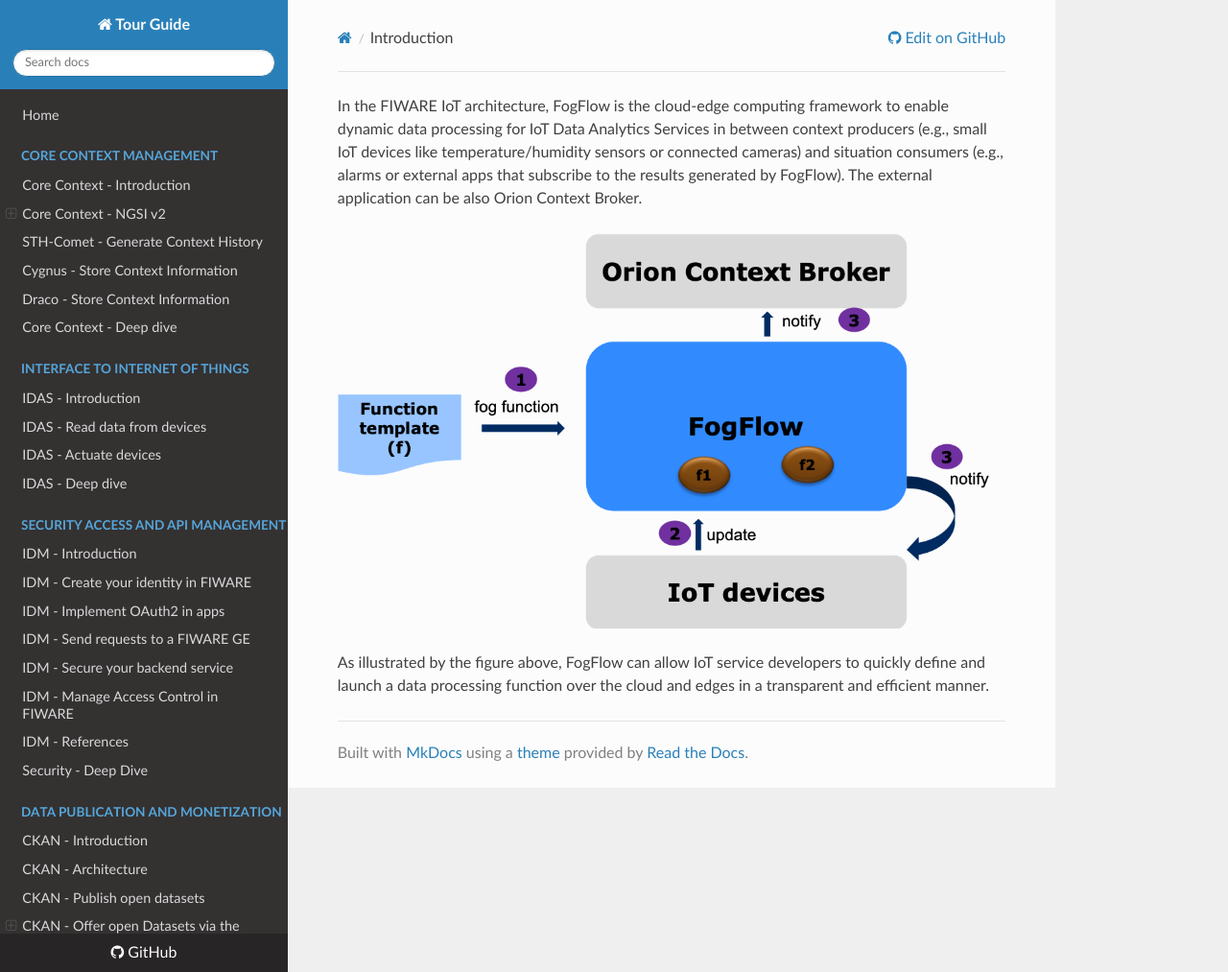
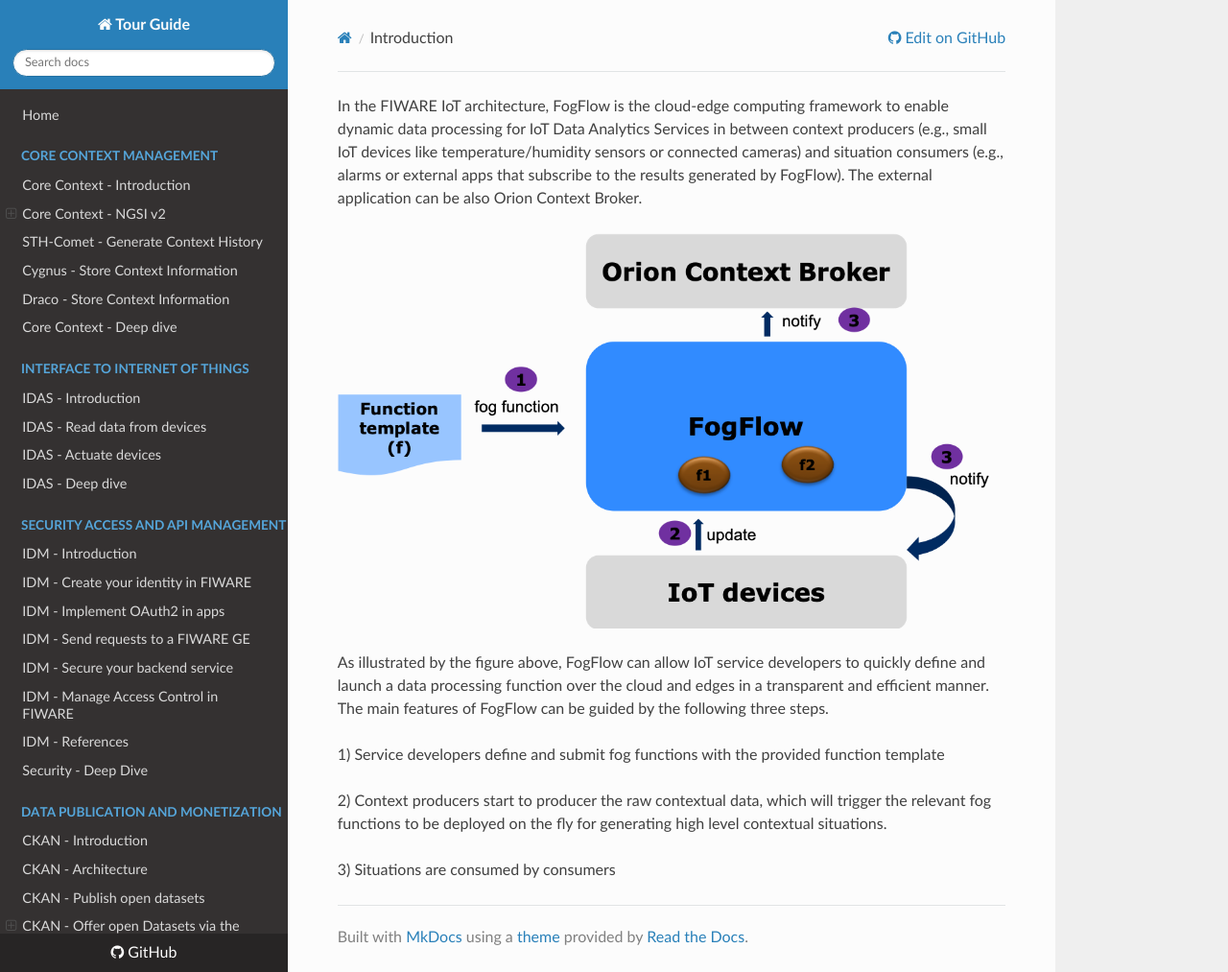
Before and after one commit to FIWARE-Ops/docs.TourGuide, an MkDocs documentation site: the page built from docs/processing/fogflow/introduction.md, in a window 1280 px wide and 1013 px high. Shown: the whole window at 96% size. Built offline with MkDocs 1.6.1, drawn with Linux system fonts in a browser that asks for light colours; nearby versions of some CDN libraries; comment, search, counter and statistics services are not loaded; old or Windows-style settings are respelled for this version of MkDocs.

Commit message:
Update introduction.md

```diff
--- a/docs/processing/fogflow/introduction.md
+++ b/docs/processing/fogflow/introduction.md
@@ -2,4 +2,12 @@ In the FIWARE IoT architecture, FogFlow is the cloud-edge computing framework to
 
 [![System View](images/systemview.png)](images/systemview.png)
 
-As illustrated by the figure above, FogFlow can allow IoT service developers to quickly define and launch a data processing function over the cloud and edges in a transparent and efficient manner.
+As illustrated by the figure above, FogFlow can allow IoT service developers to quickly define and launch a data processing function over the cloud and edges in a transparent and efficient manner. The main features of FogFlow can be guided by the following three steps.
+
+1) Service developers define and submit fog functions with the provided function template
+
+
+2) Context producers start to producer the raw contextual data, which will trigger the relevant fog functions to be deployed on the fly for generating high level contextual situations.
+
+
+3) Situations are consumed by consumers
```
